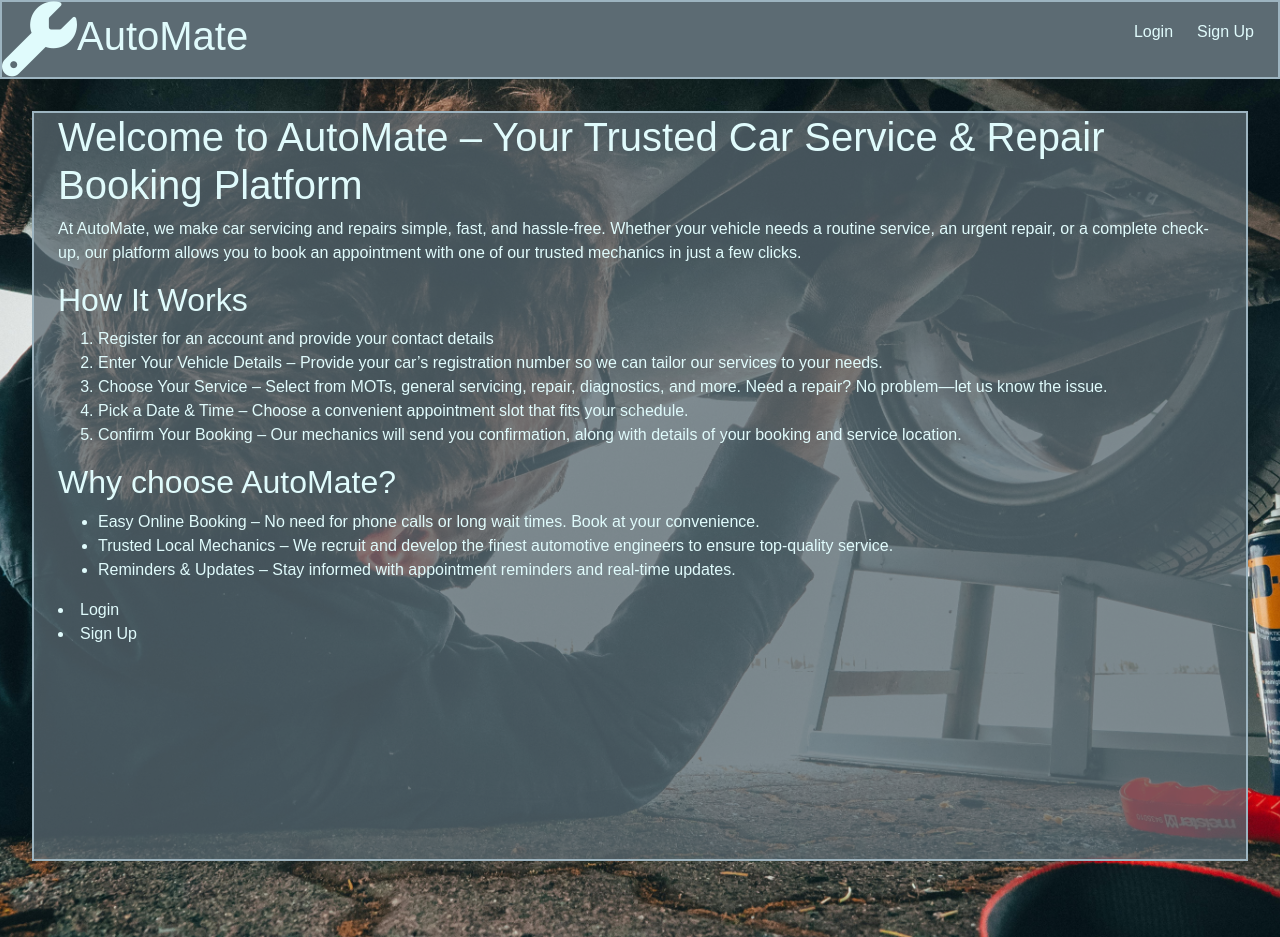
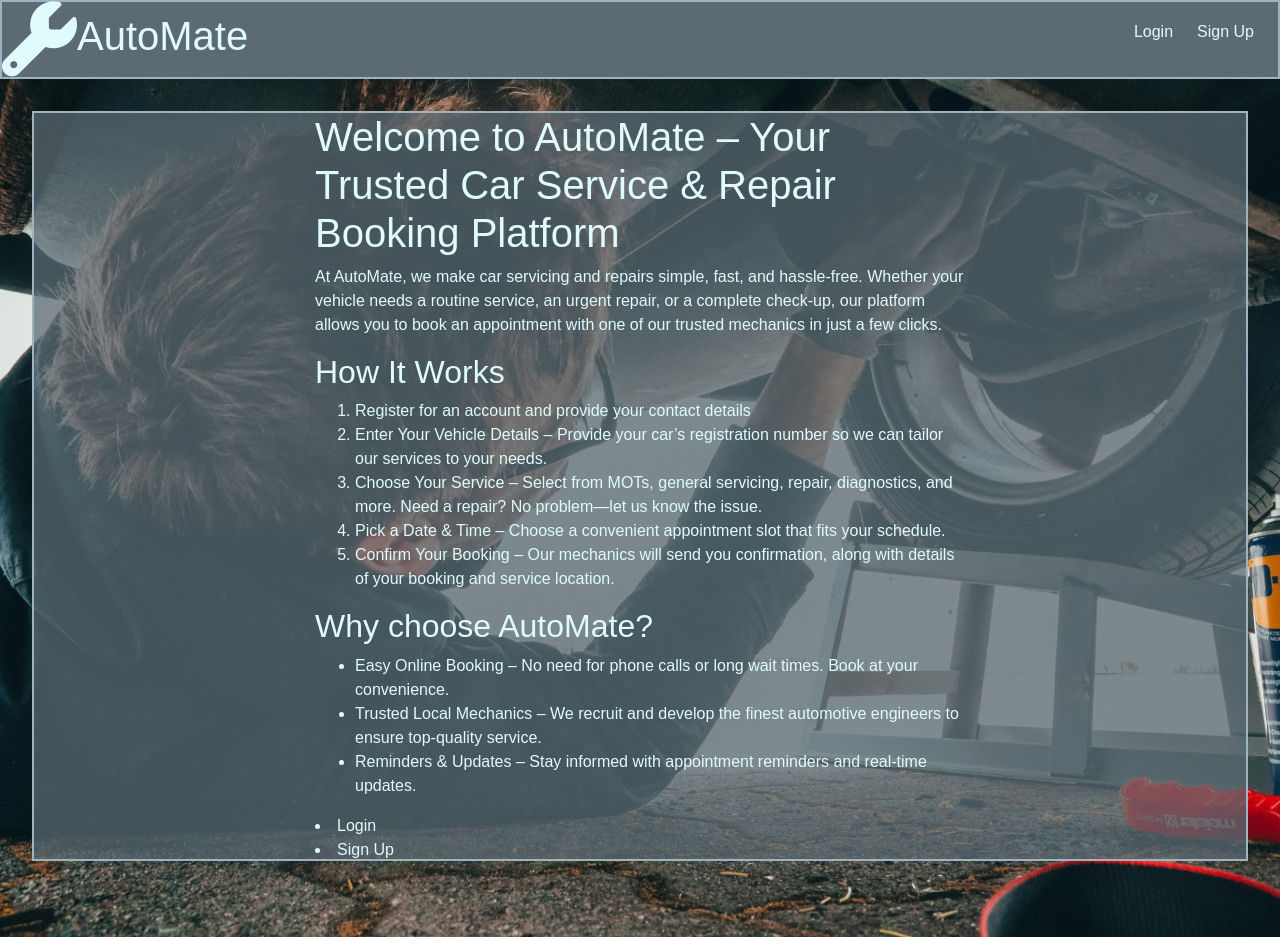
Before and after one commit to mikesealey/ci_pp3, a Django app: page / in a window 1280 px wide. Run offline with Django 4.2, Linux system fonts and the light colour scheme; some libraries are stand-ins or nearby versions.

Commit message:
fixes linewidth on homepage

```diff
--- a/AutoMate/templates/AutoMate/home.html
+++ b/AutoMate/templates/AutoMate/home.html
@@ -1,7 +1,8 @@
 {% extends "AutoMate/base.html" %}
 
 {% block content %}
-    <div class="block">
+    <div class="block" id="welcome-container">
+        <div id="welcome">
             <h1>Welcome to AutoMate – Your Trusted Car Service & Repair Booking Platform</h1>
             <p>At AutoMate, we make car servicing and repairs simple, fast, and hassle-free. Whether your vehicle needs a routine service, an urgent repair, or a complete check-up, our platform allows you to book an appointment with one of our trusted mechanics in just a few clicks.</p>
             <h2>How It Works</h2>
@@ -26,7 +27,7 @@
                 <li><a href="{% url 'login' %}">Login</a></li>
                 <li><a href="{% url 'account_signup' %}">Sign Up</a></li>
             {% endif %}
-
+        </div>
     </div>
 
 {% endblock %}
--- a/static/css/style.css
+++ b/static/css/style.css
@@ -107,6 +107,16 @@ nav ul li {
     display: flex;
     flex-direction: row;
     width: 100%;
+}
+
+#welcome-container {
+    display: flex;
+    flex-direction: column;
+    align-items: center;
+}
+
+#welcome {
+    max-width: 650px;
 }
 
 @media (max-width: 800px) {
@@ -232,12 +242,6 @@ input {
     flex-direction: column;
 }
 
- {
-    border: 3px solid lime;
-
-
-}
-
 /* Label and field */
 #profile-form div {
     display: flex;
```
Lines whose indentation alone changed are shown as unchanged.
